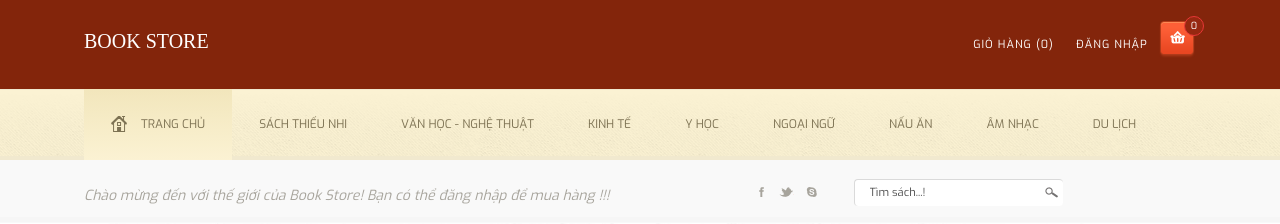
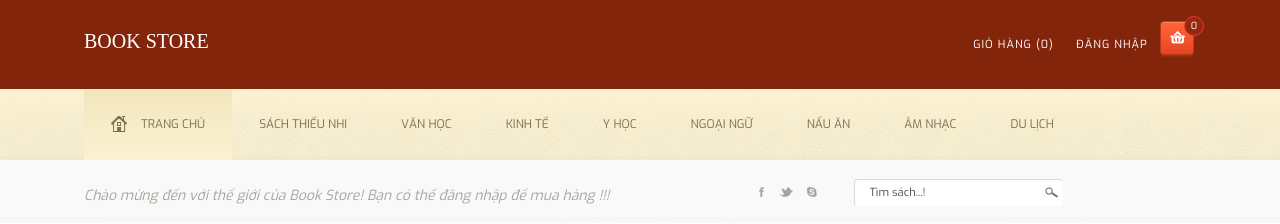
Before and after one commit to aingoc/DOANPHP, a PHP site: page / in a window 1280 px wide. Shown: the top 224 px of the page. Run offline with PHP 8.4, Linux system fonts and the light colour scheme; data that the repository does not hold is empty.

Commit message:
thay doi header

```diff
--- a/application/views/shared/header.php
+++ b/application/views/shared/header.php
@@ -96,7 +96,7 @@
                             <li><a href="index.php?c=category&ct=2">Cổ tích - Thần thoại</a></li>
                         </ul>
                     </li>
-                    <li><a href="index.php?c=category&ct=3" >Văn học - Nghệ thuật</a></li>
+                    <li><a href="index.php?c=category&ct=3" >Văn học</a></li>
                     <li>
                         <a href="index.php?c=category&ct=4" >  Kinh Tế</a>
                         <ul class="drop">
```
